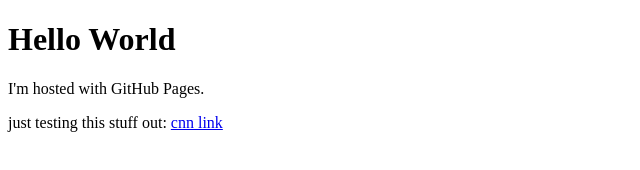
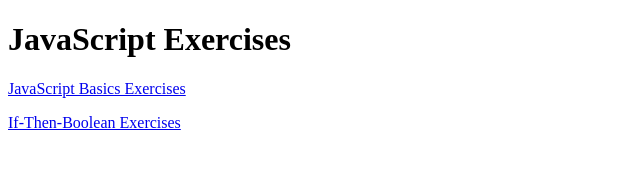
Before and after one commit to wychan27/wychan27.github.io, a plain HTML site: page index.html in a window 1280 px wide. Shown: the whole page, without its empty margins (0-640 px from the left). Drawn offline with Linux system fonts and the light colour scheme.

Commit message:
Update index.html

```diff
--- a/index.html
+++ b/index.html
@@ -1,10 +1,14 @@
 <!DOCTYPE html>
 <html>
 <body>
-<h1>Hello World</h1>
-<p>I'm hosted with GitHub Pages.</p>
-<p>just testing this stuff out:
-    <a href="https://www.cnn.com/">cnn link</a>
-</p>
+
+    <h1>JavaScript Exercises</h1>
+    <p>
+         <a href="jsexercises.html">JavaScript Basics Exercises</a>
+    </p>
+
+    <p>
+        <a href="if-then-boolean-exercises.html">If-Then-Boolean Exercises</a>
+    </p>
 </body>
 </html>
```
